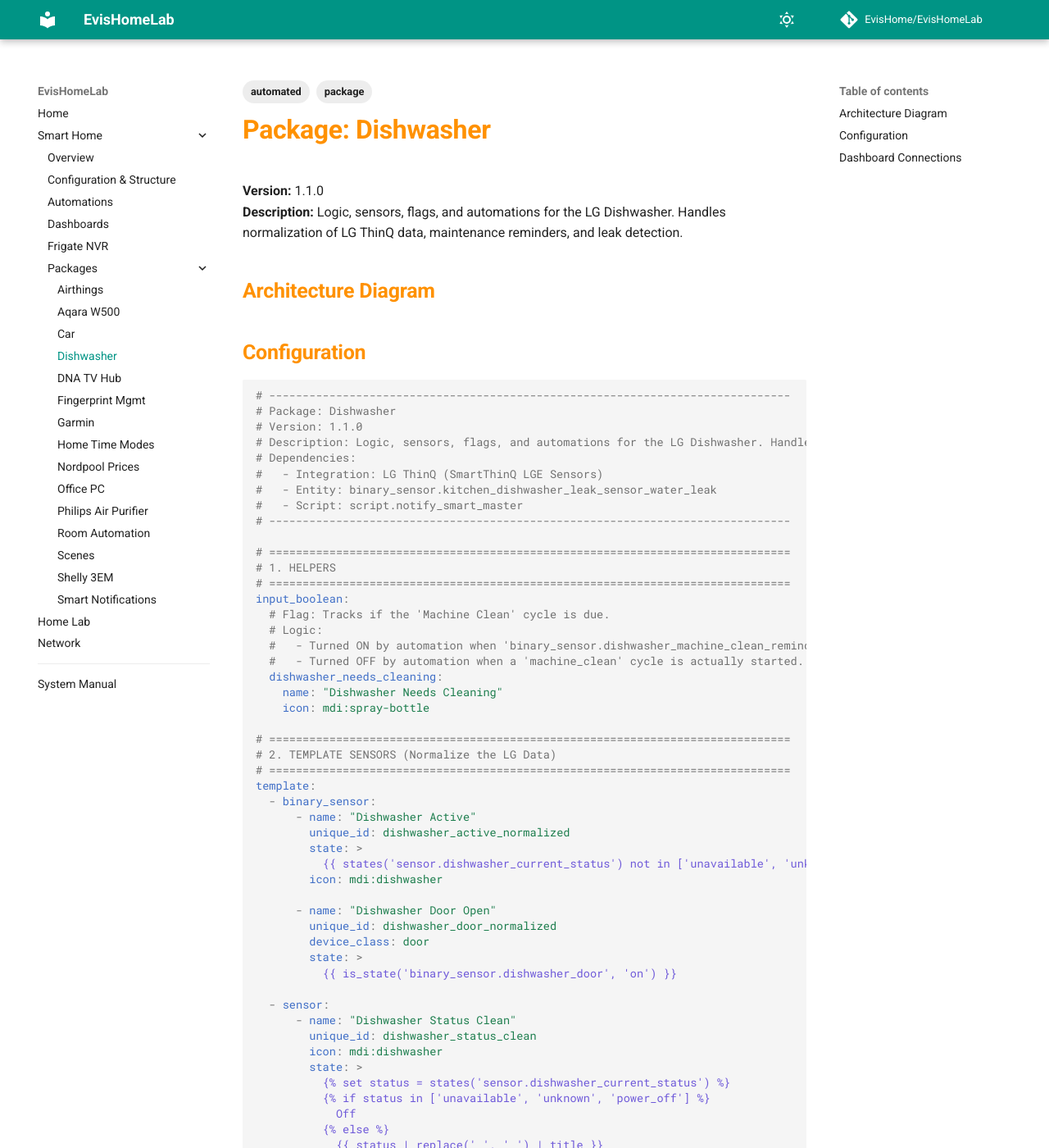
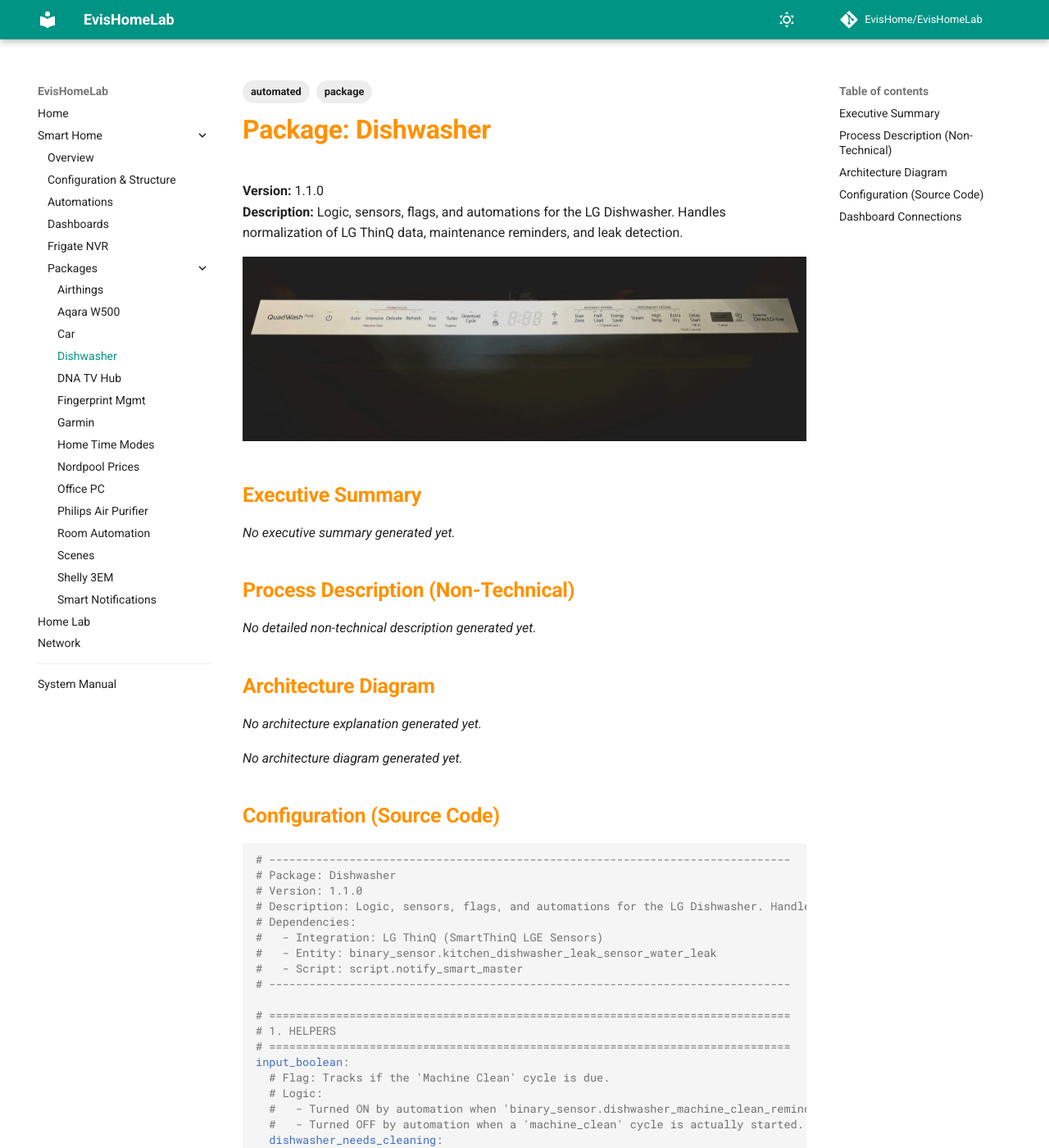
Before and after one commit to EvisHome/EvisHomeLab, an MkDocs documentation site: the page built from docs/smart-home/packages/dishwasher.md, in a window 1280 px wide and 1400 px high. Shown: the whole window at 82% size. Built offline with MkDocs 1.6.1 and Material for MkDocs 9.7.7, drawn with Linux system fonts in a browser that asks for light colours; comment, search, counter and statistics services are not loaded; some of the changed text lies outside the part shown.

Commit message:
Docs Updated

````diff
--- a/docs/smart-home/packages/dishwasher.md
+++ b/docs/smart-home/packages/dishwasher.md
@@ -10,20 +10,30 @@ version: 1.1.0
 **Version:** 1.1.0
 **Description:** Logic, sensors, flags, and automations for the LG Dishwasher. Handles normalization of LG ThinQ data, maintenance reminders, and leak detection.
 
+<!-- START_IMAGE -->
+![Package Diagram](../../../assets/images/packages/dishwasher.png)
+<!-- END_IMAGE -->
 
+## Executive Summary
+<!-- START_SUMMARY -->
+*No executive summary generated yet.*
+<!-- END_SUMMARY -->
 
-<!-- PACKAGE_SUMMARY_SLOT -->
-
-
+## Process Description (Non-Technical)
+<!-- START_DETAILED -->
+*No detailed non-technical description generated yet.*
+<!-- END_DETAILED -->
 
 ## Architecture Diagram
+<!-- START_MERMAID_DESC -->
+*No architecture explanation generated yet.*
+<!-- END_MERMAID_DESC -->
 
+<!-- START_MERMAID -->
+*No architecture diagram generated yet.*
+<!-- END_MERMAID -->
 
-<!-- PACKAGE_MERMAID_SLOT -->
-
-
-
-## Configuration
+## Configuration (Source Code)
 ```yaml
 # ------------------------------------------------------------------------------
 # Package: Dishwasher
@@ -262,7 +272,7 @@ automation:
 
 ```
 
-
-
 ## Dashboard Connections
-<!-- DASHBOARD_CONNECTIONS_SLOT -->
+<!-- START_DASHBOARD -->
+*No dashboard connections analyzed yet.*
+<!-- END_DASHBOARD -->
````
